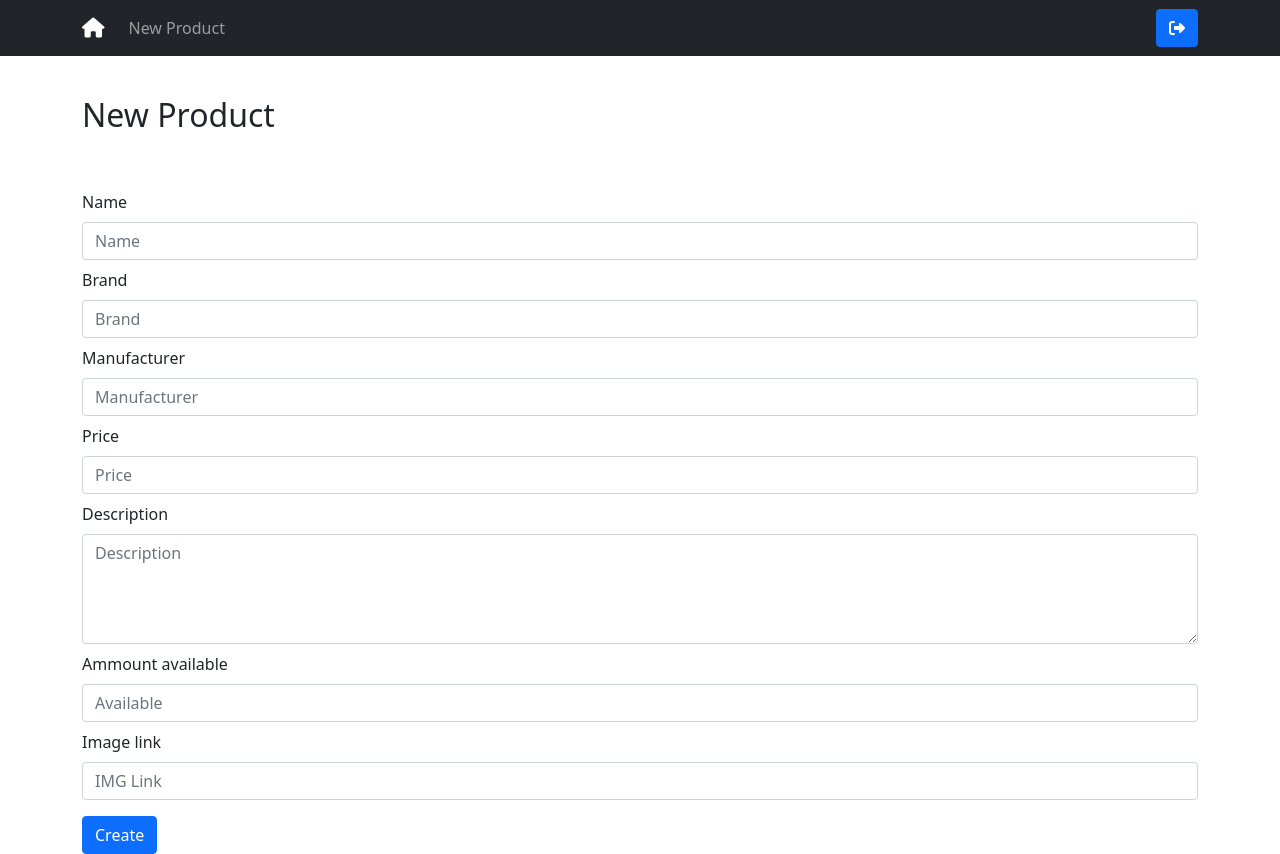
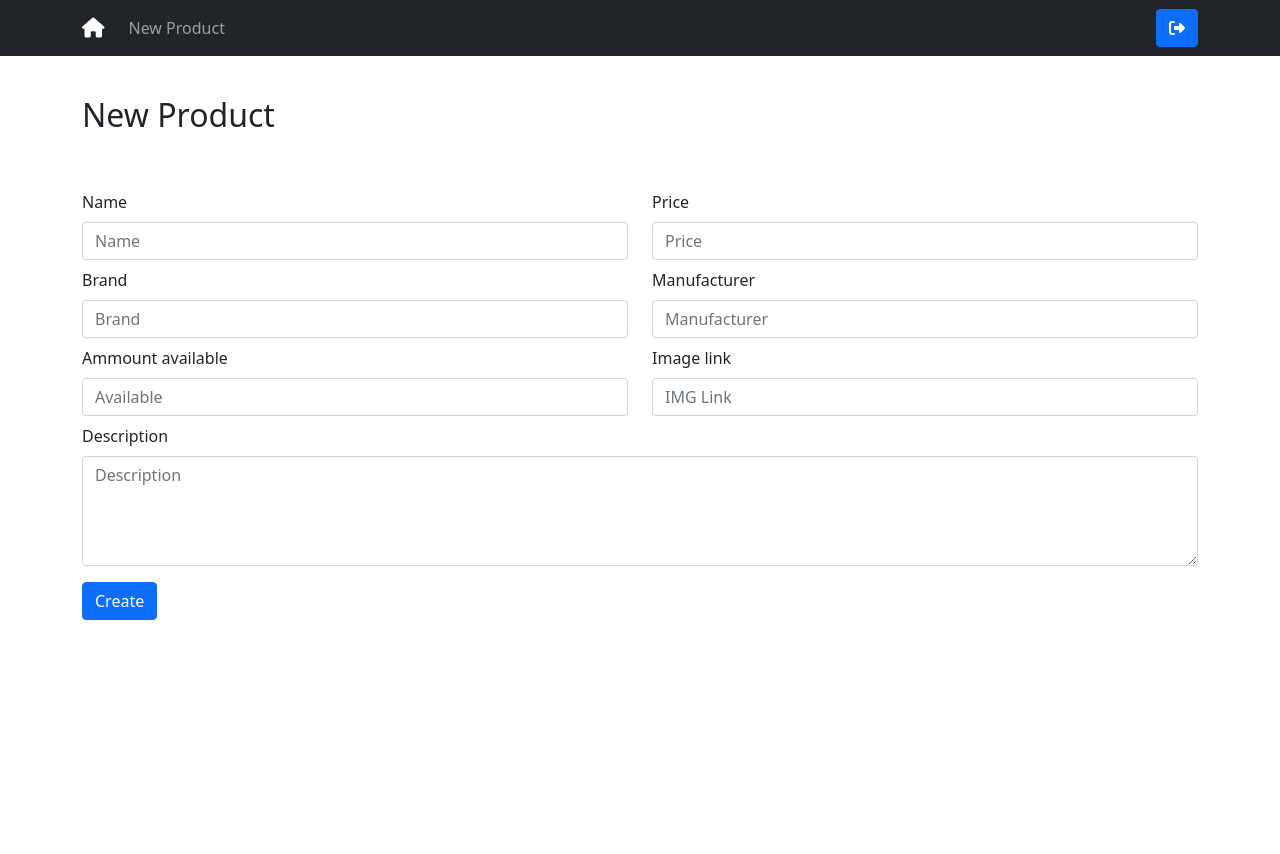
Before and after one commit to luislopez-dev/React.js-ecommerce-management-dashboard, a React (Create React App) app: page /create in a window 1280 px wide. After the commit the page ends 800 px from the top, so only its background shows below. Built offline with nearby package versions, Linux system fonts and the light colour scheme; sample sign-in values are in the browser's storage.

Commit message:
Dividing Create-Product-form filds into rows

```diff
--- a/src/create/createComponent.js
+++ b/src/create/createComponent.js
@@ -1,6 +1,6 @@
 import { useState } from "react";
 import { createProduct } from "../services/productsService";
-import { Form, Button, Container, Row } from "react-bootstrap";
+import { Form, Button, Container, Row, Col } from "react-bootstrap";
 
 function Create(){
   const [product, setProduct] = useState({});
@@ -20,40 +20,47 @@ function Create(){
 
   <Form onSubmit={handleSubmit}>
 
-   <Form.Group className="mb-2">
+   <Row>
+    <Form.Group as={Col} className="mb-2">
      <Form.Label>Name</Form.Label>
      <Form.Control onChange={(e)=>{setProduct({...product, name:e.target.value})}} required placeholder="Name"></Form.Control>
     </Form.Group>
 
-   <Form.Group className="mb-2">
+    <Form.Group as={Col} className="mb-2">
+     <Form.Label>Price</Form.Label>
+     <Form.Control onChange={(e)=>{setProduct({...product, price:e.target.value})}} required placeholder="Price" type="number" step=".01" min="0.1" max="1000"></Form.Control>
+    </Form.Group>
+   </Row>
+
+   <Row>
+    <Form.Group as={Col} className="mb-2">
      <Form.Label>Brand</Form.Label>
      <Form.Control onChange={(e)=>{setProduct({...product, brand:e.target.value})}} required placeholder="Brand"></Form.Control>
     </Form.Group>
 
-   <Form.Group className="mb-2">
+    <Form.Group as={Col} className="mb-2">
      <Form.Label>Manufacturer</Form.Label>
      <Form.Control onChange={(e)=>{setProduct({...product, manufacturer:e.target.value})}} required placeholder="Manufacturer"></Form.Control>
     </Form.Group>
+   </Row>
 
-   <Form.Group className="mb-2">
-    <Form.Label>Price</Form.Label>
-    <Form.Control onChange={(e)=>{setProduct({...product, price:e.target.value})}} required placeholder="Price" type="number" step=".01" min="0.1" max="1000"></Form.Control>
+   <Row>
+    <Form.Group as={Col} className="mb-2">
+     <Form.Label>Ammount available</Form.Label>
+     <Form.Control onChange={(e)=>{setProduct({...product, ammount:e.target.value})}} placeholder="Available" required type="number"></Form.Control>
     </Form.Group>
+
+    <Form.Group as={Col} className="mb-2">
+     <Form.Label>Image link</Form.Label>
+     <Form.Control onChange={(e)=>{setProduct({...product, imgURL:e.target.value})}} placeholder="IMG Link" required></Form.Control>
+    </Form.Group>
+   </Row>
 
    <Form.Group className="mb-2">
     <Form.Label>Description</Form.Label>
     <Form.Control as="textarea" rows={4} onChange={(e)=>{setProduct({...product, description:e.target.value})}}  placeholder="Description" required></Form.Control>
    </Form.Group>
 
-   <Form.Group className="mb-2">
-    <Form.Label>Ammount available</Form.Label>
-    <Form.Control onChange={(e)=>{setProduct({...product, ammount:e.target.value})}} placeholder="Available" required type="number"></Form.Control>
-   </Form.Group>
-
-   <Form.Group className="mb-2">
-    <Form.Label>Image link</Form.Label>
-    <Form.Control onChange={(e)=>{setProduct({...product, imgURL:e.target.value})}} placeholder="IMG Link" required></Form.Control>
-   </Form.Group>
 
    <Button className="mt-2" type="submit" variant="primary">Create</Button>
   </Form>
```
Lines whose indentation alone changed are shown as unchanged.
